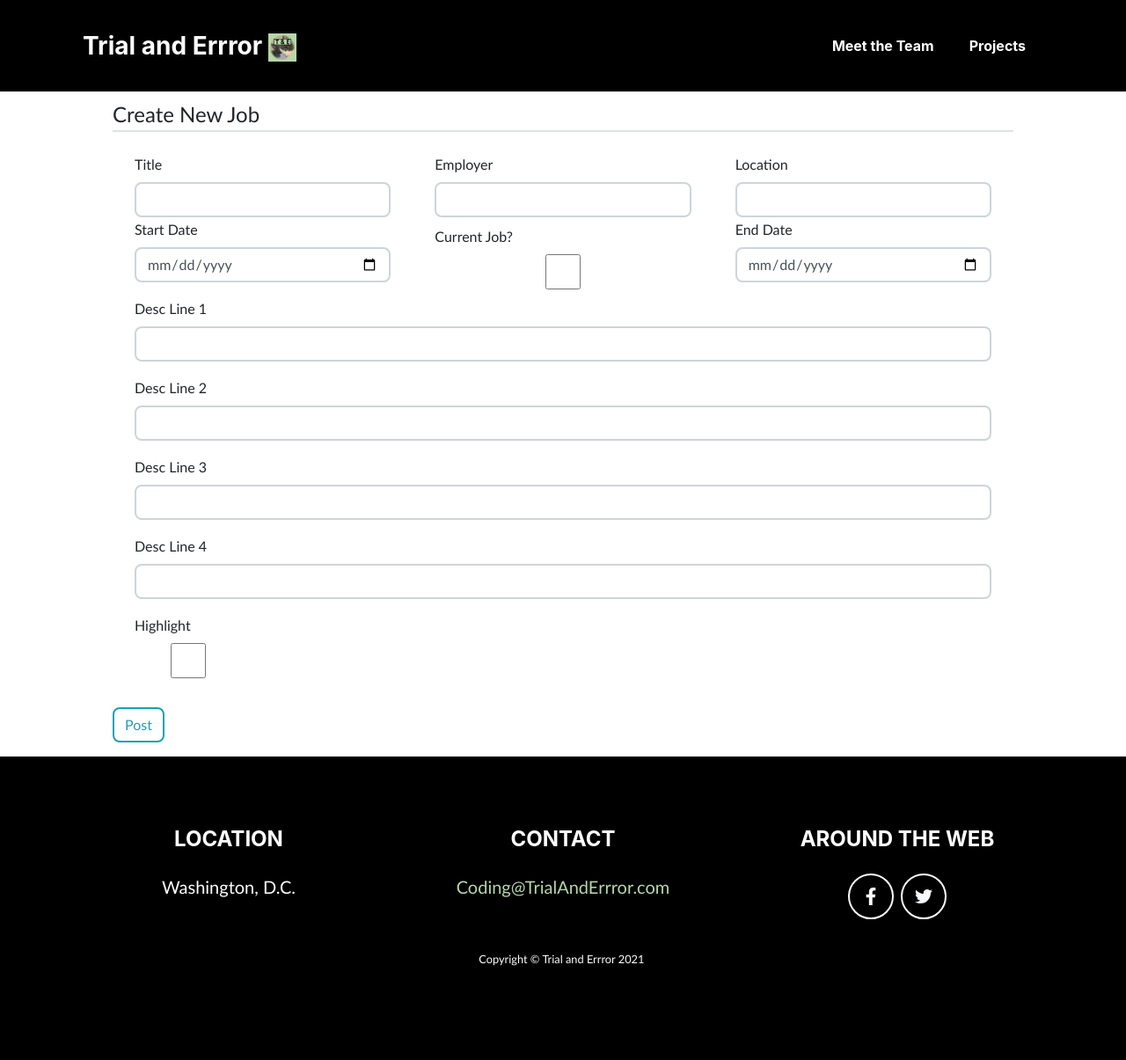
After one commit to TrialAndErrror/flaskPortfolio, a Flask app: page /resume/create_job in a window 1280 px wide. The commit adds this page. Shown: the whole page at 88% size. Run offline with Flask 2, Linux system fonts and the light colour scheme; some libraries are stand-ins or nearby versions; some web fonts are replaced.

Commit message:
Updating forms and styling on resume; adding sample database

```diff
--- a/app.py
+++ b/app.py
@@ -1,11 +1,13 @@
 import os
 from datetime import datetime
 
-from flask import Flask, render_template
+from flask import Flask, render_template, flash, redirect, url_for
 
 from flask_sqlalchemy import SQLAlchemy
 from flask_login import LoginManager, UserMixin, login_user
 from flask_bcrypt import Bcrypt
+
+from forms import JobForm, SchoolForm
 
 app = Flask(__name__)
 
@@ -57,7 +59,6 @@ class School(db.Model):
     id = db.Column(db.Integer, primary_key=True)
     degree = db.Column(db.String(50), nullable=False)
     school_name = db.Column(db.String(50), nullable=False)
-
     graduation_date = db.Column(db.DateTime, nullable=True)
 
     line_1 = db.Column(db.String(100), nullable=True, default='No Description')
@@ -100,12 +101,56 @@ def projects():
 
 
 @app.route('/resume')
-def edit_resume():
+def show_resume():
     jobs = Job.query.all()
     schools = School.query.all()
 
     return render_template('resume/resume/wade.html', job_entries=jobs, school_entries=schools)
 
 
+@app.route('/resume/create_job', methods=['GET', 'POST'])
+def create_job():
+    form = JobForm()
+    if form.validate_on_submit():
+        new_job = Job(
+            job_title=form.job_title.data,
+            employer=form.employer.data,
+            location=form.location.data,
+            important=form.important.data,
+            start_date=form.start_date.data,
+            present_job=form.present_job.data,
+            end_date=form.end_date.data,
+            line_1=form.line_1.data,
+            line_2=form.line_2.data,
+            line_3=form.line_3.data,
+            line_4=form.line_4.data
+        )
+        db.session.add(new_job)
+        db.session.commit()
+        flash('Job Created!', 'success')
+        return redirect(url_for('show_resume'))
+    return render_template('resume/resume/create_job.html', form=form)
+
+
+@app.route('/resume/create_school', methods=['GET', 'POST'])
+def create_school():
+    form = SchoolForm()
+    if form.validate_on_submit():
+        new_job = School(
+            school_name=form.school_name.data,
+            degree=form.degree.data,
+            graduation_date=form.graduation_date.data,
+            line_1=form.line_1.data,
+            line_2=form.line_2.data,
+            line_3=form.line_3.data,
+            line_4=form.line_4.data
+        )
+        db.session.add(new_job)
+        db.session.commit()
+        flash('Job Created!', 'success')
+        return redirect(url_for('show_resume'))
+    return render_template('resume/resume/create_school.html', form=form)
+
+
 if __name__ == '__main__':
     app.run(debug=True)
--- a/forms.py
+++ b/forms.py
@@ -10,9 +10,9 @@ class JobForm(FlaskForm):
     location = StringField('Location', validators=[DataRequired()])
     important = BooleanField('Highlight')
 
-    start_date = DateField('Start Date', validators=[DataRequired()])
+    start_date = DateField('Start Date', format='%m/%d/%Y', validators=[DataRequired()])
     present_job = BooleanField('Current Job?')
-    end_date = DateField('End Date')
+    end_date = DateField('End Date', format='%m/%d/%Y')
 
     line_1 = StringField('Desc Line 1')
     line_2 = StringField('Desc Line 2')
@@ -26,7 +26,7 @@ class SchoolForm(FlaskForm):
     degree = StringField('Degree', validators=[DataRequired()])
     school_name = StringField('School Name', validators=[DataRequired()])
 
-    graduation_date = DateField('Graduation Date', validators=[DataRequired()])
+    graduation_date = DateField('Graduation Date', format='%m/%d/%Y', validators=[DataRequired()])
 
     line_1 = StringField('Desc Line 1')
     line_2 = StringField('Desc Line 2')
--- a/templates/resume/base/resume_base.html
+++ b/templates/resume/base/resume_base.html
@@ -15,8 +15,18 @@
         <link rel="shortcut icon" type="image/png" href="{{ url_for('static', filename='resume/favicon.ico') }}"/>
     </head>
     {% include 'resume/base/navbar.html' %}
-    <body id="page-top" >
+    <body id="page-top">
         <div class="main">
+            {% with messages = get_flashed_messages(with_categories=true) %}
+              {% if messages %}
+                <ul class=flashes>
+                {% for category, message in messages %}
+                  <li class="{{ category }}">{{ message }}</li>
+                {% endfor %}
+                </ul>
+              {% endif %}
+            {% endwith %}
+
             {% block body %}
             {% endblock %}
         </div>
--- /dev/null
+++ b/templates/resume/resume/create_job.html
@@ -0,0 +1,204 @@
+{% extends 'resume/base/resume_base.html' %}
+
+{% block title %}
+    <title>Create Job Post</title>
+{% endblock %}
+
+{% block body %}
+<section style="padding-top: 7rem; width: 80%; margin: auto;" >
+  <div class="content-section">
+      <form method="POST" action="">
+          {{ form.hidden_tag() }}
+          <fieldset>
+              <legend class="border-bottom mb-4">Create New Job</legend>
+            <table class="col-md-12">
+              <tr>
+                <td>
+                  <div class="col-md-12">
+                      {{ form.job_title.label(class="form-control-label") }}
+                      {% if form.job_title.errors %}
+                          {{ form.job_title(class="form-control is-invalid") }}
+                          <div class="invalid-feedback">
+                              {% for error in form.job_title.errors %}
+                                  <span>{{ error }}</span>
+                              {% endfor %}
+                          </div>
+                      {% else %}
+                          {{ form.job_title(class="form-control", style="width: 100%") }}
+                      {% endif %}
+                  </div>
+                </td>
+                <td>
+                  <div class="col-md-12">
+                      {{ form.employer.label(class="form-control-label") }}
+                      {% if form.employer.errors %}
+                          {{ form.employer(class="form-control is-invalid") }}
+                          <div class="invalid-feedback">
+                              {% for error in form.employer.errors %}
+                                  <span>{{ error }}</span>
+                              {% endfor %}
+                          </div>
+                      {% else %}
+                          {{ form.employer(class="form-control") }}
+                      {% endif %}
+                  </div>
+
+                </td>
+                <td>
+                    <div class="col-md-12">
+                      {{ form.location.label(class="form-control-label") }}
+                      {% if form.location.errors %}
+                          {{ form.location(class="form-control is-invalid") }}
+                          <div class="invalid-feedback">
+                              {% for error in form.location.errors %}
+                                  <span>{{ error }}</span>
+                              {% endfor %}
+                          </div>
+                      {% else %}
+                          {{ form.location(class="form-control") }}
+                      {% endif %}
+                    </div>
+                </td>
+              </tr>
+              <tr>
+                <td>
+                  <div class="form-group date col-md-12">
+                      {{ form.start_date.label(class="form-control-label") }}
+                      {% if form.start_date.errors %}
+                          {{ form.start_date(class="form-control is-invalid") }}
+                          <div class="invalid-feedback">
+                              {% for error in form.start_date.errors %}
+                                  <span>{{ error }}</span>
+                              {% endfor %}
+                          </div>
+                      {% else %}
+                          {{ form.start_date(class="form-control") }}
+                      {% endif %}
+                  </div>
+                </td>
+                <td>
+                  <div class="form-checkbox col-md-12">
+                       {{ form.present_job.label(class="form-control-label") }}
+                      {% if form.present_job.errors %}
+                          {{ form.present_job(class="form-control is-invalid") }}
+                          <div class="invalid-feedback">
+                              {% for error in form.present_job.errors %}
+                                  <span>{{ error }}</span>
+                              {% endfor %}
+                          </div>
+                      {% else %}
+                          {{ form.present_job(class="form-control") }}
+                      {% endif %}
+                  </div>
+                </td>
+                <td>
+                  <div class="form-group date col-md-12">
+                      {{ form.end_date.label(class="form-control-label") }}
+                      {% if form.end_date.errors %}
+                          {{ form.end_date(class="form-control is-invalid") }}
+                          <div class="invalid-feedback">
+                              {% for error in form.end_date.errors %}
+                                  <span>{{ error }}</span>
+                              {% endfor %}
+                          </div>
+                      {% else %}
+                          {{ form.end_date(class="form-control") }}
+                      {% endif %}
+                  </div>
+                </td>
+              </tr>
+              <tr>
+                <td colspan="3">
+                  <div class="form-group col-md-12">
+                      {{ form.line_1.label(class="form-control-label") }}
+                      {% if form.line_1.errors %}
+                          {{ form.line_1(class="form-control is-invalid") }}
+                          <div class="invalid-feedback">
+                              {% for error in form.line_1.errors %}
+                                  <span>{{ error }}</span>
+                              {% endfor %}
+                          </div>
+                      {% else %}
+                          {{ form.line_1(class="form-control") }}
+                      {% endif %}
+                  </div>
+                </td>
+              </tr>
+              <tr>
+                <td colspan="3">
+                  <div class="form-group col-md-12">
+                    {{ form.line_2.label(class="form-control-label") }}
+                    {% if form.line_2.errors %}
+                        {{ form.line_2(class="form-control is-invalid") }}
+                        <div class="invalid-feedback">
+                            {% for error in form.line_2.errors %}
+                                <span>{{ error }}</span>
+                            {% endfor %}
+                        </div>
+                    {% else %}
+                        {{ form.line_2(class="form-control") }}
+                    {% endif %}
+                  </div>
+                </td>
+              </tr>
+              <tr>
+                <td colspan="3">
+                  <div class="form-group col-md-12">
+                      {{ form.line_3.label(class="form-control-label") }}
+                      {% if form.line_3.errors %}
+                          {{ form.line_3(class="form-control is-invalid") }}
+                          <div class="invalid-feedback">
+                              {% for error in form.line_3.errors %}
+                                  <span>{{ error }}</span>
+                              {% endfor %}
+                          </div>
+                      {% else %}
+                          {{ form.line_3(class="form-control") }}
+                      {% endif %}
+                  </div>
+                </td>
+              </tr>
+              <tr>
+                <td colspan="3">
+                  <div class="form-group col-md-12">
+                      {{ form.line_4.label(class="form-control-label") }}
+                      {% if form.line_4.errors %}
+                          {{ form.line_4(class="form-control is-invalid") }}
+                          <div class="invalid-feedback">
+                              {% for error in form.line_4.errors %}
+                                  <span>{{ error }}</span>
+                              {% endfor %}
+                          </div>
+                      {% else %}
+                          {{ form.line_4(class="form-control") }}
+                      {% endif %}
+                  </div>
+                </td>
+              </tr>
+              <tr>
+                <td>
+                    <div class="form-checkbox col-md-6">
+                        {{ form.important.label(class="form-control-label") }}
+                        {% if form.important.errors %}
+                            {{ form.important(class="form-control is-invalid") }}
+                            <div class="invalid-feedback">
+                                {% for error in form.important.errors %}
+                                    <span>{{ error }}</span>
+                                {% endfor %}
+                            </div>
+                        {% else %}
+                            {{ form.important(class="form-control") }}
+                        {% endif %}
+                    </div>
+                </td>
+              </tr>
+            </table>
+          </fieldset>
+
+          <div class="form-group" style="padding-top: 2em">
+              {{ form.submit(class="btn btn-outline-info") }}
+          </div>
+      </form>
+  </div>
+</section>
+{% endblock %}
```
Also changed, not shown: templates/resume/resume/create_school.html (added, +141 -0 lines), templates/resume/resume/wade.html (+13 -11 lines), resume.db (added).
